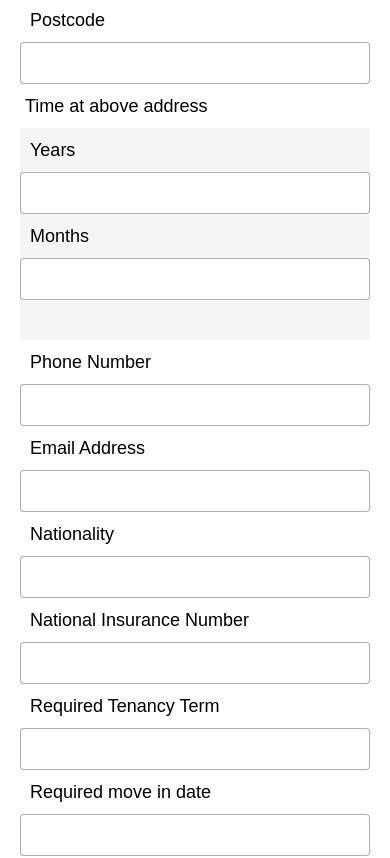
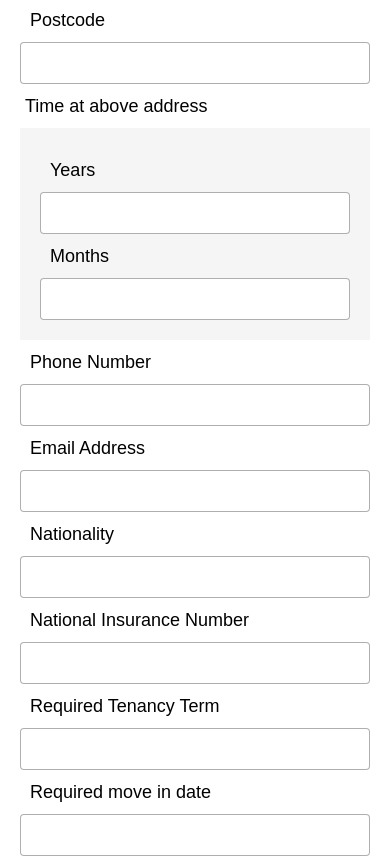
Before and after one commit to RichardsDigital/TJE-Form, a React (Create React App) app: page / in a window 390 px wide. Shown: the part 844-1702 px from the top of the page. Built offline with nearby package versions, Linux system fonts and the light colour scheme; a web font is replaced by a local one.

Commit message:
Adjusted padding for years and months labels

```diff
--- a/src/App.js
+++ b/src/App.js
@@ -368,8 +368,8 @@ function App() {
                   <SideLabelLeft titleLeft="Account Number" className="accountName" name="account_number" />
                   <SideLabelLeft titleLeft="Sort Code" className="bankName" name="sort_code" />
                 </div>
+                <p>How long have you banked here?</p>
                 <div className="lower">
-                  <p>How long have you banked here?</p>
                   <SideLabelRight titleRight="Years" className="accountName" name="bank_years" />
                   <SideLabelRight titleRight="Months" className="bankName" name="bank_months" />
                 </div>
--- a/src/styles/mobile.scss
+++ b/src/styles/mobile.scss
@@ -73,7 +73,6 @@
         width: 100%;
     }
     .flexLabels {
-        width: 100%;
         display: flex;
         flex-direction: column;
     }
@@ -102,7 +101,7 @@
         display: grid;
     }
     #sectionOne .rowThree .flexLabels {
-        padding: 0 0 40px 0;
+        padding: 20px;
         background-color: #f5f5f5;
     }
     #sectionOne p {
@@ -193,9 +192,10 @@
         align-items: center;
     }
     #sectionThree #bankAccount .row .lower {
-        background-color: white;
+        background-color: #f5f5f5;
         display: grid;
         align-items: center;
+        padding: 20px;
     }
     #sectionThree #bankAccount .row .lower p {
         font-weight: 500;
@@ -232,7 +232,6 @@
     }
     #sectionEight .additionalComments {
         height: 400px;
-        margin-top: 20px;
     }
 
     // Notice ------------------------------------------------------------- //
```
